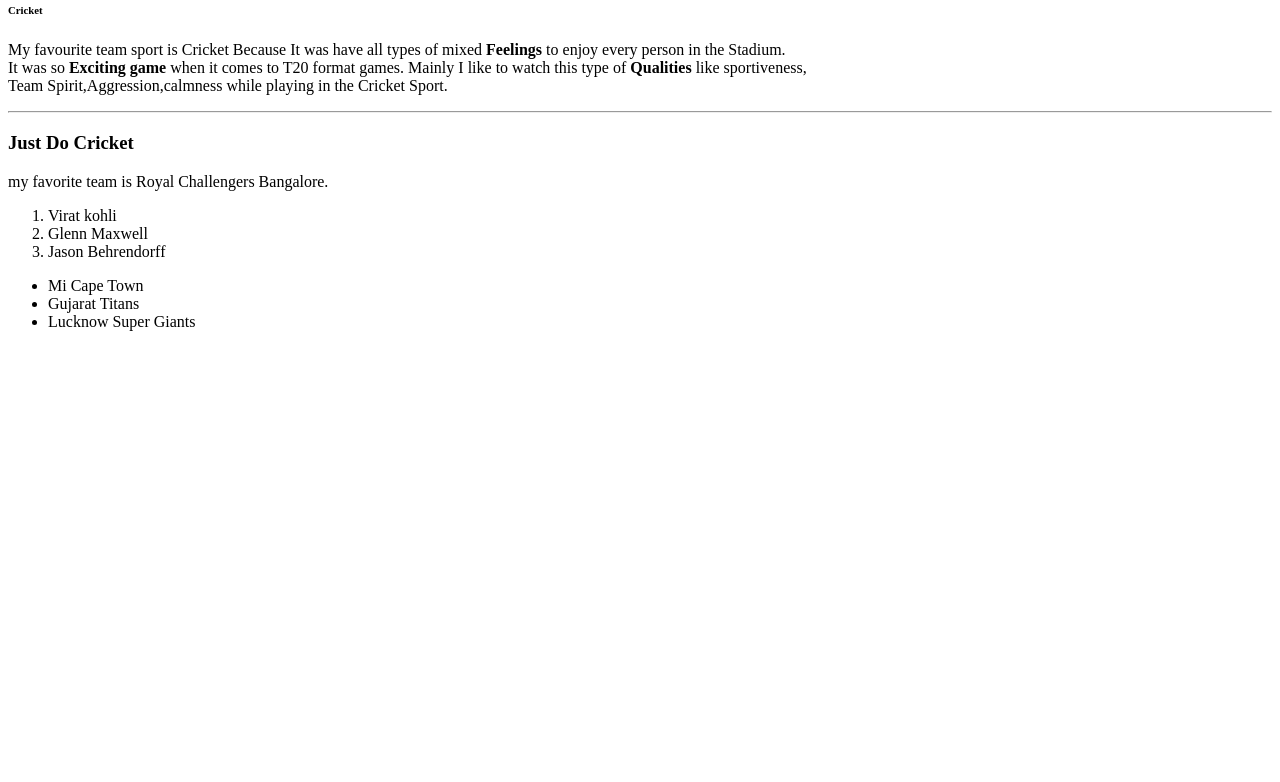
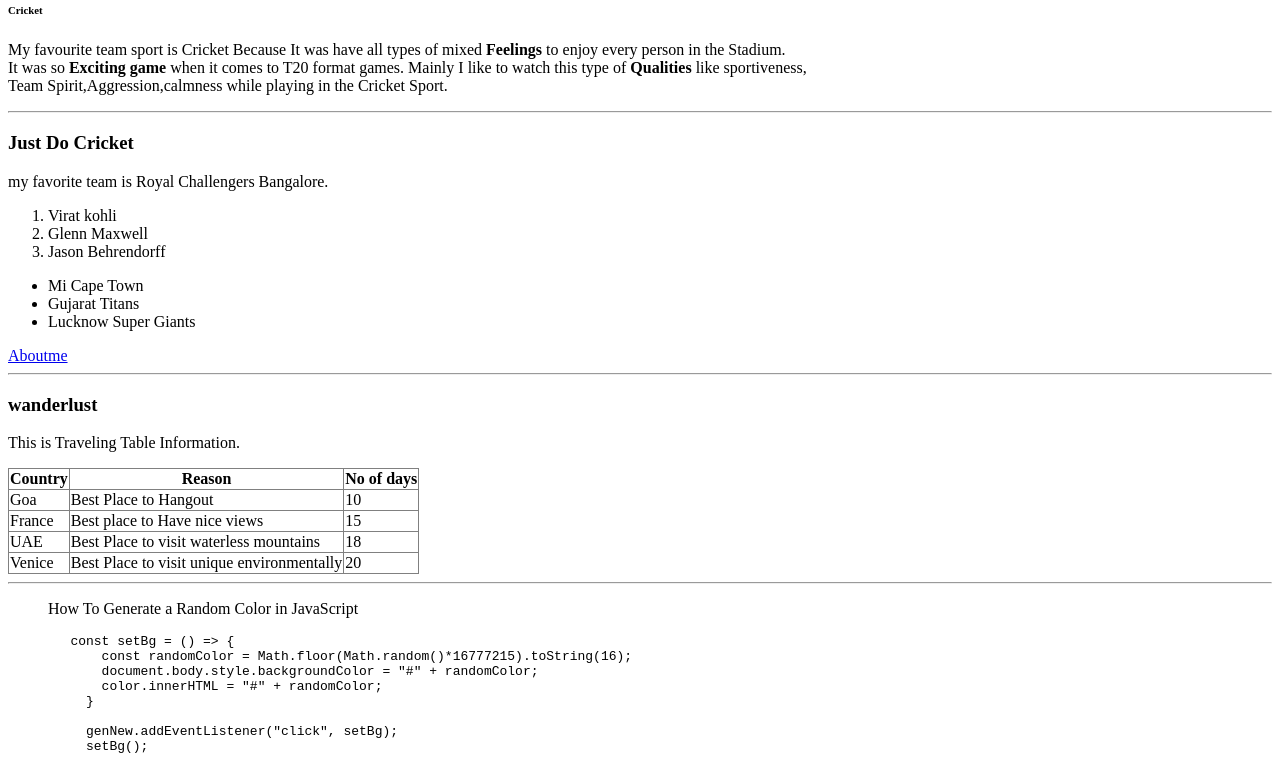
Before and after one commit to 44-563-Web-Apps-S23/44563-webapps-assignment-3-Gopilokindi, a plain HTML site: page index.html in a window 1280 px wide. Shown: the part 79-861 px from the top of the page. Before the commit the page ends 800 px from the top, so only its background shows below. Drawn offline with Linux system fonts and the light colour scheme.

Commit message:
updated new tags

```diff
--- a/index.html
+++ b/index.html
@@ -4,7 +4,11 @@
         <title>
             Sports
         </title>
-
+        <style>
+            table, td, th { border: 1px solid grey;}
+            table{ border-collapse: collapse;
+                }
+        </style>
     </head>
     <body>
      <h1>
@@ -31,5 +35,52 @@
         <li>Gujarat Titans</li>
         <li>Lucknow Super Giants</li>
      </ul>
+     <a href="aboutme.html">Aboutme</a>
+     <hr>
+     <h3>
+        wanderlust
+     </h3>
+     <p>This is Traveling Table Information.</p>
+     <table>
+        <tr>
+            <th>Country</th>
+            <th>Reason</th>
+            <th>No of days</th>
+        </tr>
+        <tr>
+            <td>Goa</td>
+            <td>Best Place to Hangout</td>
+            <td>10</td>
+        </tr>
+        <tr>
+            <td>France</td>
+            <td>Best place to Have nice views</td>
+            <td>15</td>
+        </tr>
+        <tr>
+            <td>UAE</td>
+            <td>Best Place to visit waterless mountains</td>
+            <td>18</td>
+        </tr>
+        <tr>
+            <td>Venice</td>
+            <td>Best Place to visit unique environmentally</td>
+            <td>20</td>
+        </tr>
+     </table>
+     <hr>
+     <blockquote cite="https://stackoverflow.com/questions/1484506/random-color-generator">
+        How To Generate a Random Color in JavaScript
+     </blockquote>
+     <pre>
+        const setBg = () => {
+            const randomColor = Math.floor(Math.random()*16777215).toString(16);
+            document.body.style.backgroundColor = "#" + randomColor;
+            color.innerHTML = "#" + randomColor;
+          }
+
+          genNew.addEventListener("click", setBg);
+          setBg();
+     </pre>
     </body>
 </html>
```
